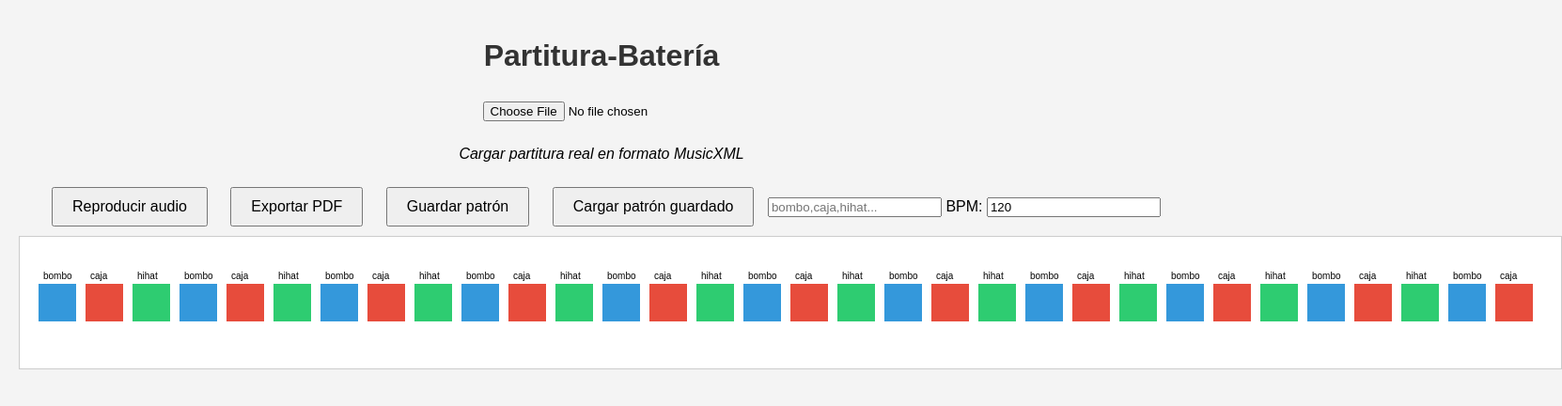
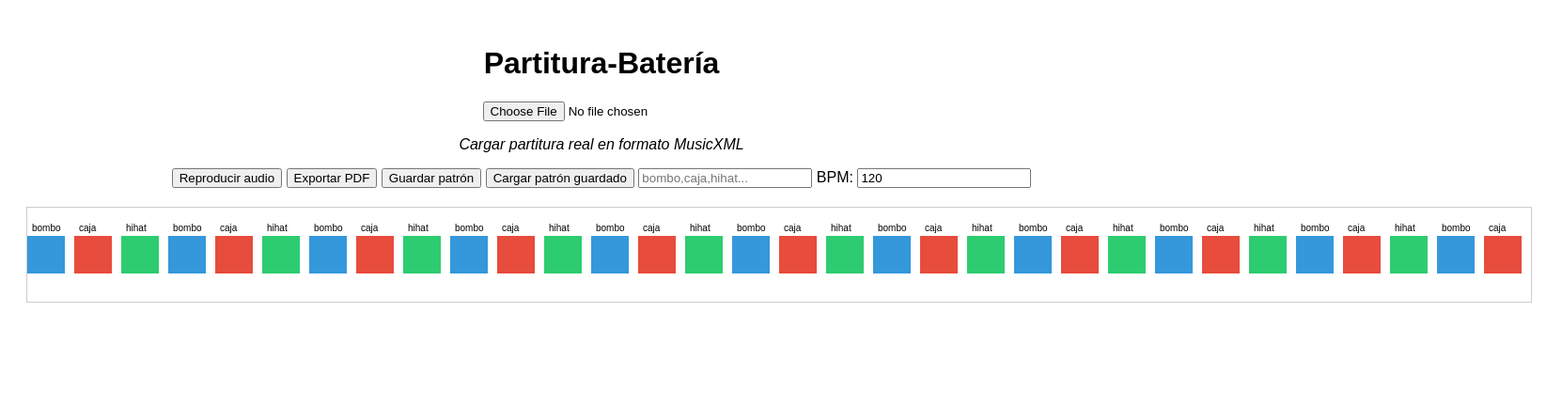
Before and after one commit to pgb2409/partitura-bateria, a plain HTML site: page index.html in a window 1280 px wide. Shown: the whole page at 94% size, 1662 px wide, since content can reach past the window. Drawn offline with Linux system fonts and the light colour scheme.

Commit message:
Update style.css

```diff
--- a/style.css
+++ b/style.css
@@ -1,31 +1,9 @@
 body {
-  font-family: Arial, sans-serif;
-  background-color: #f4f4f4;
-  margin: 0;
+  font-family: sans-serif;
+  text-align: center;
   padding: 20px;
-  text-align: center;
 }
-
-h1 {
-  color: #333;
-  margin-bottom: 20px;
+canvas {
+  border: 1px solid #ccc;
+  margin-top: 20px;
 }
-
-#partitura {
-  margin: 0 auto;
-  padding: 20px;
-  background-color: #fff;
-  border: 1px solid #ccc;
-  display: inline-block;
-}
-
-button {
-  margin: 10px;
-  padding: 10px 20px;
-  font-size: 16px;
-  cursor: pointer;
-}
-
-input[type="file"] {
-  margin: 10px;
-}
```
